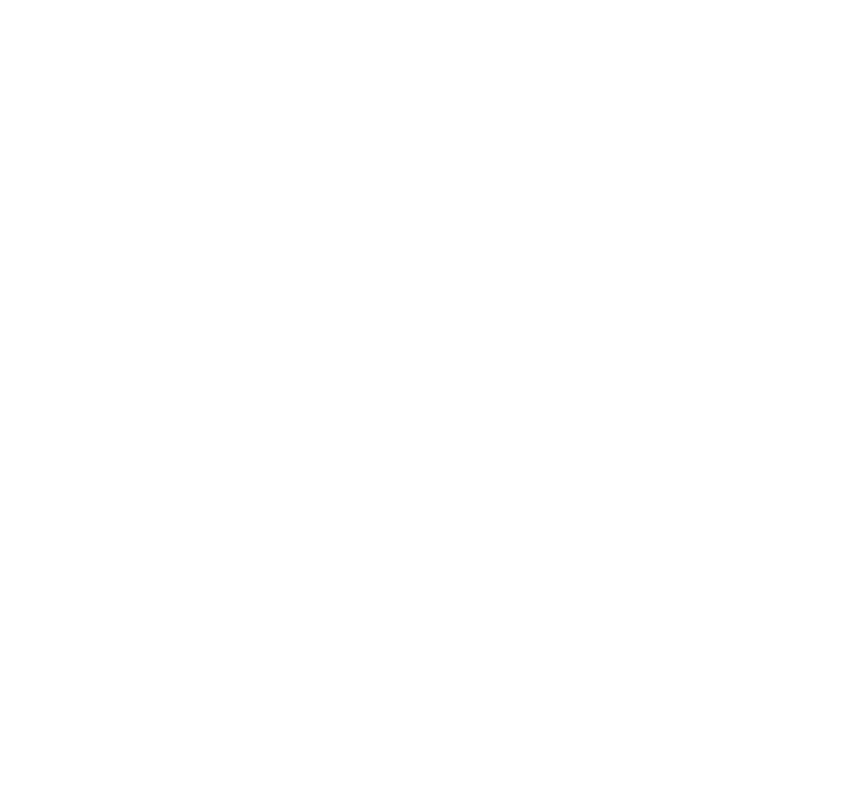
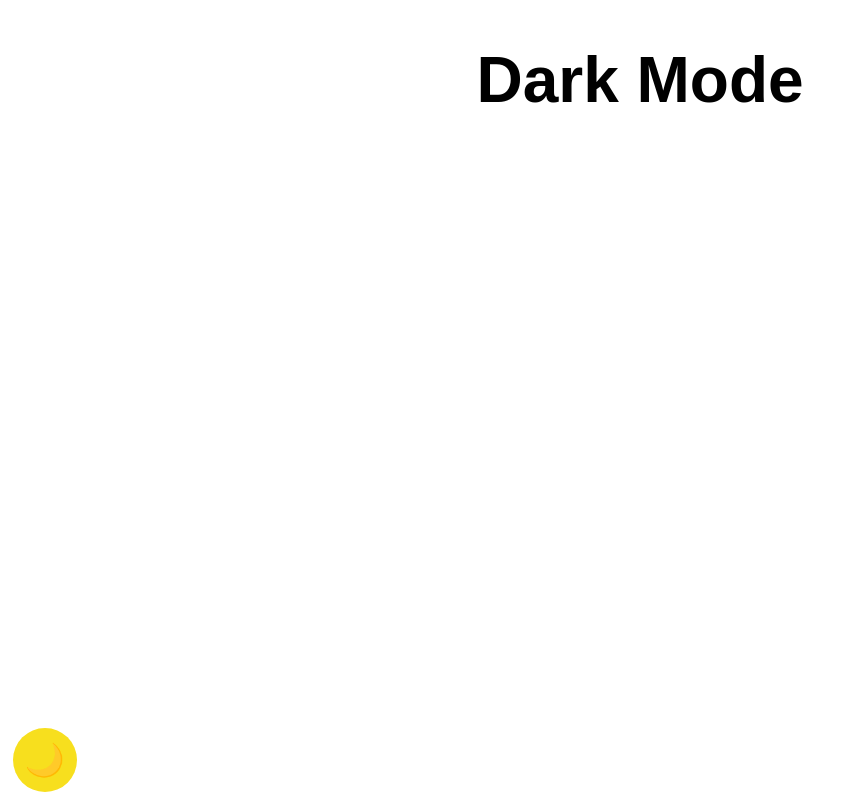
Before and after one commit to chbus37/darkModeDOM, a plain HTML site: page index.html in a window 1280 px wide. Shown: the whole page, without its empty margins (0-852 px from the left). Drawn offline with Linux system fonts and the light colour scheme.

Commit message:
dark mode terminado

```diff
--- a/css/styles.css
+++ b/css/styles.css
@@ -0,0 +1,72 @@
+:root {
+  --main-font: sans-serif;
+  --font-size: 16px;
+  --main-color: #f7df1e;
+  --second-color: #222;
+  --main-modal-color: rgba(247, 222, 30, 0.85);
+  --second-modal-color: rgba(34, 34, 34, 0.85);
+  --container-width: 1200px;
+}
+
+html {
+  box-sizing: border-box;
+  font-family: var(--main-font);
+  font-size: var(--font-size);
+  scroll-behavior: smooth;
+}
+
+*,
+*:before,
+*:after {
+  box-sizing: inherit;
+}
+
+body {
+  margin: 0;
+  overflow-x: hidden;
+}
+
+img,
+video {
+  max-width: 100%;
+  height: auto;
+}
+
+h1{
+  text-align: center;
+  font-size: 4rem;
+}
+
+.flex-row-center {
+  display: flex;
+  justify-content: center;
+  align-items: center;
+}
+
+.dark-theme-btn {
+  position: fixed;
+  z-index: 999;
+  bottom: 1vh;
+  left: 1vw;
+  width: 4rem;
+  height: 4rem;
+  border-radius: 50%;
+  font-size: 2rem;
+  font-weight: bold;
+  background-color: var(--main-color);
+  color: var(--second-color);
+  cursor: pointer;
+  outline: 0;
+  border: 0;
+  transition: all 0.3s ease-out;
+}
+
+.dark-theme-btn:hover {
+  background-color: var(--second-color);
+  color: var(--main-color);
+}
+
+.dark-mode {
+  background-color: var(--second-color);
+  color: var(--main-color);
+}
--- a/index.html
+++ b/index.html
@@ -1,13 +1,18 @@
 <!DOCTYPE html>
-<html lang="es">
+<html lang="es" data-dark>
 <head>
     <meta charset="UTF-8">
     <meta name="viewport" content="width=device-width, initial-scale=1.0">
     <title>Dark Mode DOM</title>
     <link rel="stylesheet" href="./css/styles.css">
 </head>
-<body>
-
+<body data-dark>
+    <h1>Dark Mode</h1>
+    <div class="button">
+        <button class="dark-theme-btn">
+            🌙
+        </button>
+    </div>
 
 
 
--- a/js/dark.js
+++ b/js/dark.js
@@ -0,0 +1,19 @@
+export default function darkTheme(btn, classDark) {
+  const $themeBtn = document.querySelector(btn),
+    $selectors = document.querySelectorAll("[data-dark]");
+
+  let moon = "🌙",
+    sun = "☀️";
+
+  document.addEventListener("click", (e) => {
+    if (e.target.matches(btn)) {
+      if ($themeBtn.textContent === moon) {
+        $selectors.forEach((el) => el.classList.add(classDark));
+        $themeBtn.textContent = sun;
+      } else {
+        $selectors.forEach((el) => el.classList.remove(classDark));
+        $themeBtn.textContent = moon;
+      }
+    }
+  });
+}
--- a/js/index_dom.js
+++ b/js/index_dom.js
@@ -0,0 +1,8 @@
+import darkTheme from "./dark.js";
+
+const d = document;
+
+
+d.addEventListener("DOMContentLoaded", (e) => {
+    darkTheme(".dark-theme-btn","dark-mode");
+});
```
